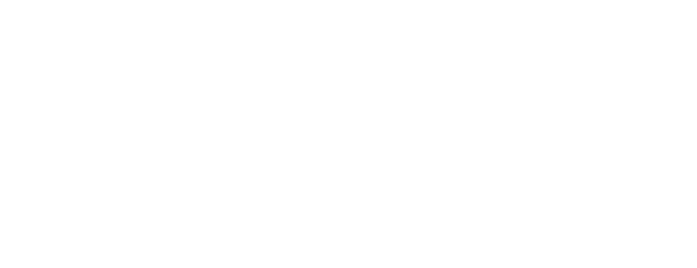
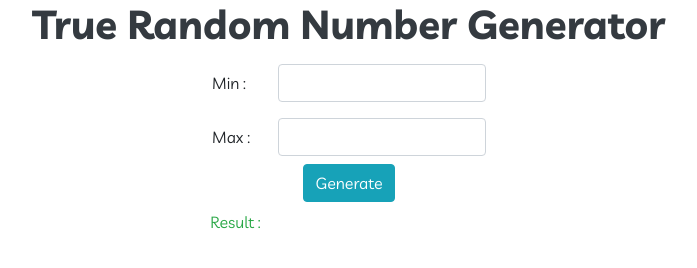
Before and after one commit to rasuloff789/random-min-max, a plain HTML site: page index.html in a window 1280 px wide. Shown: the whole page, without its empty margins (291-988 px from the left). Drawn offline with Linux system fonts and the light colour scheme.

Commit message:
html end

```diff
--- a/index.html
+++ b/index.html
@@ -3,7 +3,7 @@
 <head>
   <meta charset="UTF-8">
   <meta name="viewport" content="width=device-width, initial-scale=1.0">
-  <title>55-dars. Bootstrap. container va boshqa umumiy masalalar</title>
+  <title>Random min number and max number</title>
   <link rel="stylesheet" href="css/bootstrap.min.css">
   <link rel="stylesheet" href="https://fonts.googleapis.com/icon?family=Material+Icons" rel="stylesheet">
   <link href="https://fonts.googleapis.com/css2?family=Livvic:wght@400;700&display=swap" rel="stylesheet">
@@ -11,6 +11,29 @@
 </head>
 <body>
 
+  <div class="container">
+    <div class="box d-flex flex-column align-items-center">
+      <h1 class="text-dark">True Random Number Generator</h1>
+      <form class="d-flex flex-column align-items-center " action="https://echo.htmlacademy.ru" method="post">
+
+        <div class="d-flex align-items-center my-2 w-100">
+          <label class="mb-0 w-25 mr-3" for="minNumber">Min : </label>
+        <input class="form-control" type="number" required spellcheck="false" autocomplete="off" name="minNumber" id="minNumber">
+        </div>
+
+
+        <div class="d-flex align-items-center my-2 w-100">
+          <label class="mb-0 w-25 mr-3" for="maxNumber">Max : </label>
+        <input class="form-control" type="number"  required spellcheck="false" autocomplete="off" name="maxNumber" id="maxNumber">
+        </div>
+
+        <button  class="submitBtn btn btn-info" type="submit">Generate</button>
+
+      </form>
+
+      <p class="text-success w-25 my-2">Result : <span class="resultNumber"></span></p>
+    </div>
+  </div>
 
   <script src="js/jquery-3.5.1.min.js"></script>
   <script src="js/bootstrap.bundle.min.js"></script>
```
